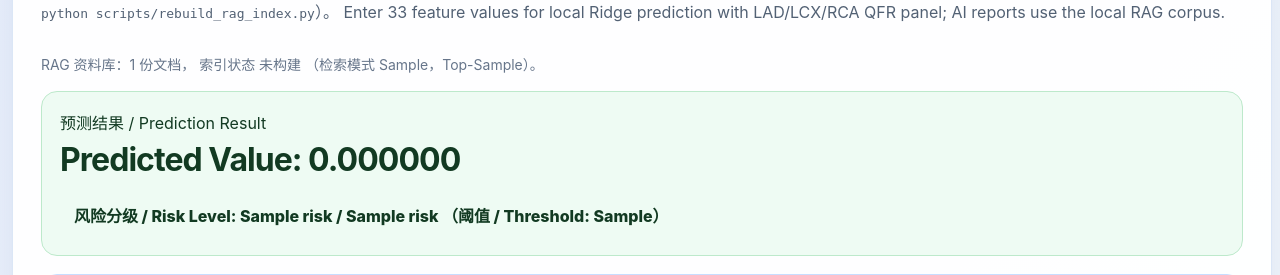
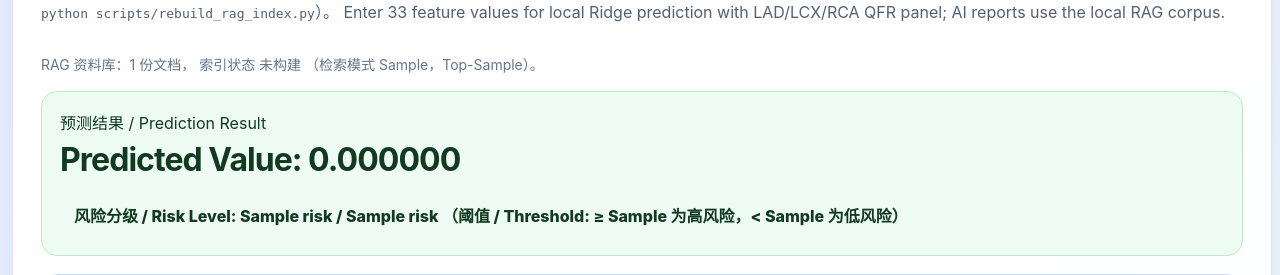
Before and after one commit to F521478963/riskpredict, a Flask app: template templates/index.html in a window 1280 px wide. Shown: the part 131-406 px from the top of the page. Run offline with Flask 3, Linux system fonts and the light colour scheme; the template is opened without the code that fills it: most values are stand-ins (such as "Sample title", 1, 10 or a date in 2020); parts of the project's set-up code (start-up, migrations or seed data) failed here and were passed over; some libraries are stand-ins or nearby versions.

Commit message:
20260619_v2

```diff
--- a/app.py
+++ b/app.py
@@ -194,15 +194,15 @@ def _attach_judgment_metadata(ai_analysis, judgment_mode):
 def classify_risk(value):
     if value >= RISK_THRESHOLD:
         return {
-            "label_zh": "低风险",
-            "label_en": "Low Risk",
-            "class_name": "low-risk",
+            "label_zh": "高风险",
+            "label_en": "High Risk",
+            "class_name": "high-risk",
         }
 
     return {
-        "label_zh": "高风险",
-        "label_en": "High Risk",
-        "class_name": "high-risk",
+        "label_zh": "低风险",
+        "label_en": "Low Risk",
+        "class_name": "low-risk",
     }
 
 
--- a/prompts/clinical_assistant_simple.yaml
+++ b/prompts/clinical_assistant_simple.yaml
@@ -16,7 +16,7 @@ user_template: |
   体表高光谱无创筛查模型（SVR）输出如下：
   - 预测值：{prediction:.6f}
   - 风险分级：{risk_label_zh} / {risk_label_en}
-  - 阈值规则：预测值 >= {threshold} 为低风险，否则为高风险
+  - 阈值规则：预测值 >= {threshold} 为高风险（可能有问题），预测值 < {threshold} 为低风险（可能没问题）
 
   {guideline_context}
 
--- a/prompts/clinical_assistant_v1.yaml
+++ b/prompts/clinical_assistant_v1.yaml
@@ -30,7 +30,7 @@ user_template: |
   【模型输出】
   - 预测值 / Predicted Value: {prediction:.6f}
   - 风险分级 / Risk Level: {risk_label_zh} / {risk_label_en}
-  - 判定规则：预测值 >= {threshold} 为 Low Risk；预测值 < {threshold} 为 High Risk。
+  - 判定规则：预测值 >= {threshold} 为 High Risk（可能有问题）；预测值 < {threshold} 为 Low Risk（可能没问题）。
 
   {guideline_context}
 
--- a/prompts/clinical_assistant_v2_combined.yaml
+++ b/prompts/clinical_assistant_v2_combined.yaml
@@ -29,7 +29,7 @@ user_template: |
   【模型输出】
   - 预测值 / Predicted Value: {prediction:.6f}
   - 风险分级 / Risk Level: {risk_label_zh} / {risk_label_en}
-  - 判定规则：预测值 >= {threshold} 为 Low Risk；预测值 < {threshold} 为 High Risk。
+  - 判定规则：预测值 >= {threshold} 为 High Risk（可能有问题）；预测值 < {threshold} 为 Low Risk（可能没问题）。
 
   {guideline_context}
 
--- a/risk_config.py
+++ b/risk_config.py
@@ -1,4 +1,5 @@
 """Shared risk stratification threshold for the Ridge screening model."""
 
+# 预测值 >= RISK_THRESHOLD 视为有问题（高风险）；< RISK_THRESHOLD 视为没问题（低风险）。
 RISK_THRESHOLD = 0.5
 BRANCH_QFR_THRESHOLD = 0.8
--- a/templates/index.html
+++ b/templates/index.html
@@ -844,7 +844,7 @@
         <strong>Predicted Value: {{ "%.6f"|format(result) }}</strong>
         <div class="risk-badge {{ risk.class_name }}">
           风险分级 / Risk Level: {{ risk.label_zh }} / {{ risk.label_en }}
-          （阈值 / Threshold: {{ risk_threshold }}）
+          （阈值 / Threshold: ≥ {{ risk_threshold }} 为高风险，&lt; {{ risk_threshold }} 为低风险）
         </div>
       </div>
 
@@ -1038,19 +1038,19 @@
     <script src="https://cdn.jsdelivr.net/npm/dompurify@3.2.4/dist/purify.min.js"></script>
     <script>
       const HIGH_RISK_FEATURE_VALUES = [
+        200.980134, 0.03493, 0.03493, 0.03493, 0.03493, 0.03493, 0.171107,
+        234.165675, 0.423818, 0.108148, 0.331675, 0.307722, 0.387569, 0.345428,
+        0.529676, 0.289488, 0.301815, 0.71811, 28.141889, 0.843074, 0.469601,
+        0.459751, 0.540415, 0.305404, 0.283941, 0.27279, 0.302898, 0.508155,
+        0.307305, 0.333401, 0.210635, 0.306253, 0.303029
+      ];
+
+      const LOW_RISK_FEATURE_VALUES = [
         176.595376, 0.04141, 0.04141, 0.04141, 0.04141, 0.176055, 0.43754,
         212.488623, 0.225312, 0.099534, 0.32852, 0.310793, 0.431343, 0.353491,
         0.63686, 0.306493, 0.307098, 0.517591, 28.944141, 0.848891, 0.597072,
         0.393, 0.533153, 0.313625, 0.53354, 0.442709, 0.290043, 0.469353,
         0.316013, 0.565925, 0.36837, 0.313633, 0.317033
-      ];
-
-      const LOW_RISK_FEATURE_VALUES = [
-        200.980134, 0.03493, 0.03493, 0.03493, 0.03493, 0.03493, 0.171107,
-        234.165675, 0.423818, 0.108148, 0.331675, 0.307722, 0.387569, 0.345428,
-        0.529676, 0.289488, 0.301815, 0.71811, 28.141889, 0.843074, 0.469601,
-        0.459751, 0.540415, 0.305404, 0.283941, 0.27279, 0.302898, 0.508155,
-        0.307305, 0.333401, 0.210635, 0.306253, 0.303029
       ];
 
       function fillFeatureValues(values) {
```
Also changed, not shown: tests/test_app.py (+5 -5 lines).
